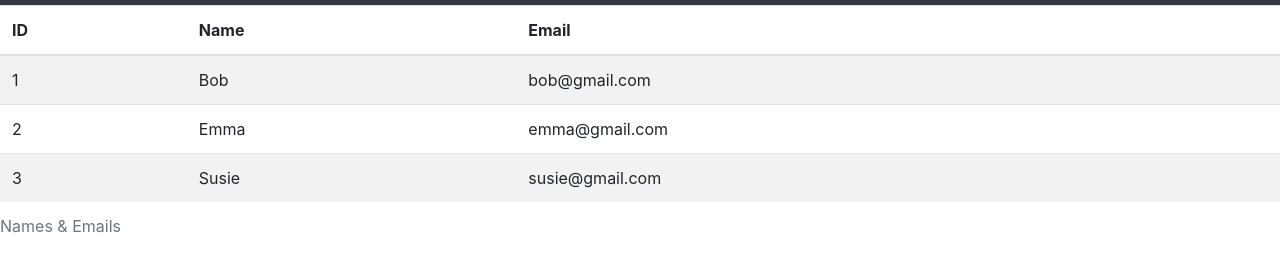
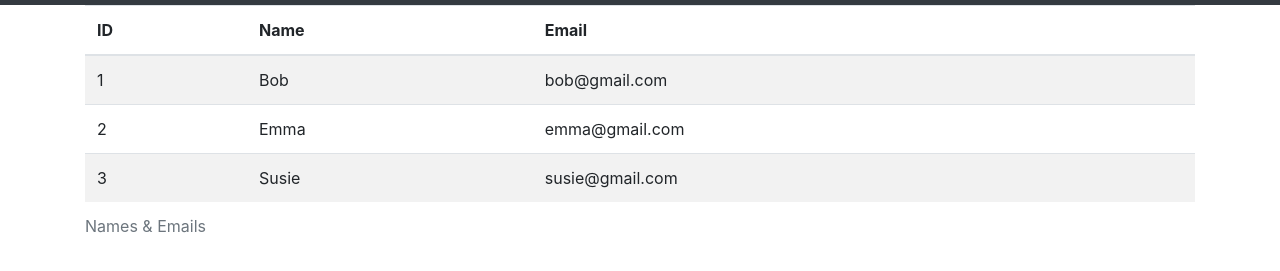
Before and after one commit to Lokos-ed/Week-3, a website: page index.html in a window 1280 px wide. Shown: the part 51-322 px from the top of the page. Drawn offline with nearby package versions, Linux system fonts and the light colour scheme.

Commit message:
final necessary changes

```diff
--- a/index.html
+++ b/index.html
@@ -35,6 +35,9 @@
 <!--div class tells the table to break at medium size.-->
 <!--table class says the boxes are striped with different colors and that boxes are highlighted when hovered over with the mouse.-->
 <!--scope classifies the element as a column or a row-->
+<div class="container">
+    <div class="row">
+      <div class="col-md-12">
         <div class="table-responsive-md">
             <table class="table table-striped table-hover">
                 <caption>Names & Emails</caption>
@@ -64,6 +67,11 @@
                 </tbody>
             </table>
         </div>
+      </div>
+      </div>
+    </div>
+  </div>
+
 <!--These two script commands tell the program to use the installed bootstrap functions when referencing certain classes like nav-item active-->
     <script src="node_modules/jquery/dist/jquery.js"></script>
     <script src="node_modules/bootstrap/dist/js/bootstrap.bundle.js"></script>
```
Lines whose indentation alone changed are shown as unchanged.
